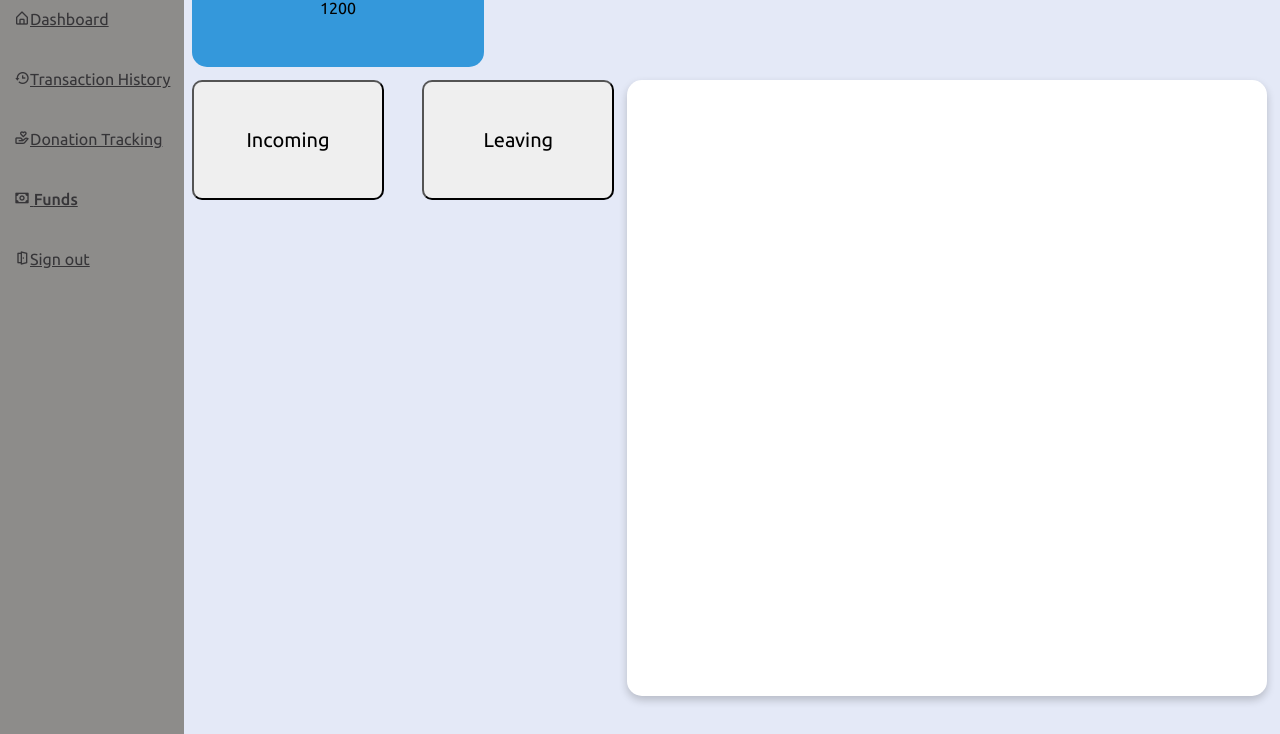
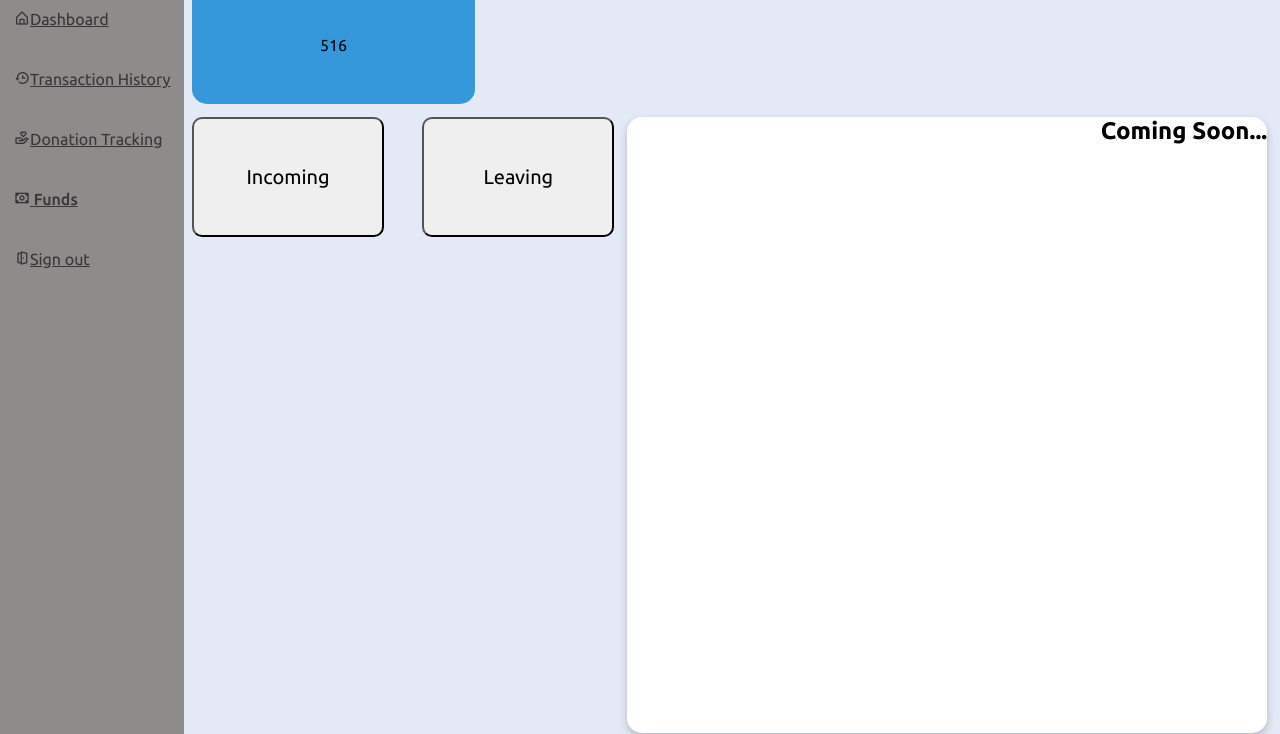
Before and after one commit to KobeB12/moneywatcher, a plain HTML site: page index.html in a window 1280 px wide. Shown: the part 66-800 px from the top of the page. Drawn offline with nearby package versions, Linux system fonts and the light colour scheme.

Commit message:
Add files via upload

```diff
--- a/index.html
+++ b/index.html
@@ -60,11 +60,15 @@
         </div>
     </nav>
 
+    <h1> Welcome back! </h1>
+
 <div class="dropdown">
-    <button onclick="myFunction()" class="dropbtn"> 1200 </button>
+    <button onclick="myFunction()" class="dropbtn">
+        <p id = "money"> yo </p>
+    </button>
   <div id="myDropdown" class="dropdown-content">
     <a href="withdraw.html">widthdraw</a>
-    <a href="#about">Deposit</a>
+    <a href="deposit.html">Deposit</a>
   </div>
 </div>
 
@@ -89,13 +93,19 @@ window.onclick = function(event) {
   }
 }
 </script>
+<script>
+    var x = 0;
+    var y = 10;
+    document.getElementById("money").innerHTML = 510 + 6;
+</script>
 
     <div id="container">
         <button class="block-incoming"> Incoming </button>
         <button class="block-leaving"> Leaving </button>
     </div>
     <div class="card">
+        <h2>Coming Soon...</h2>
+    </div>
 
-    </div>
 </body>
 </html>
```
